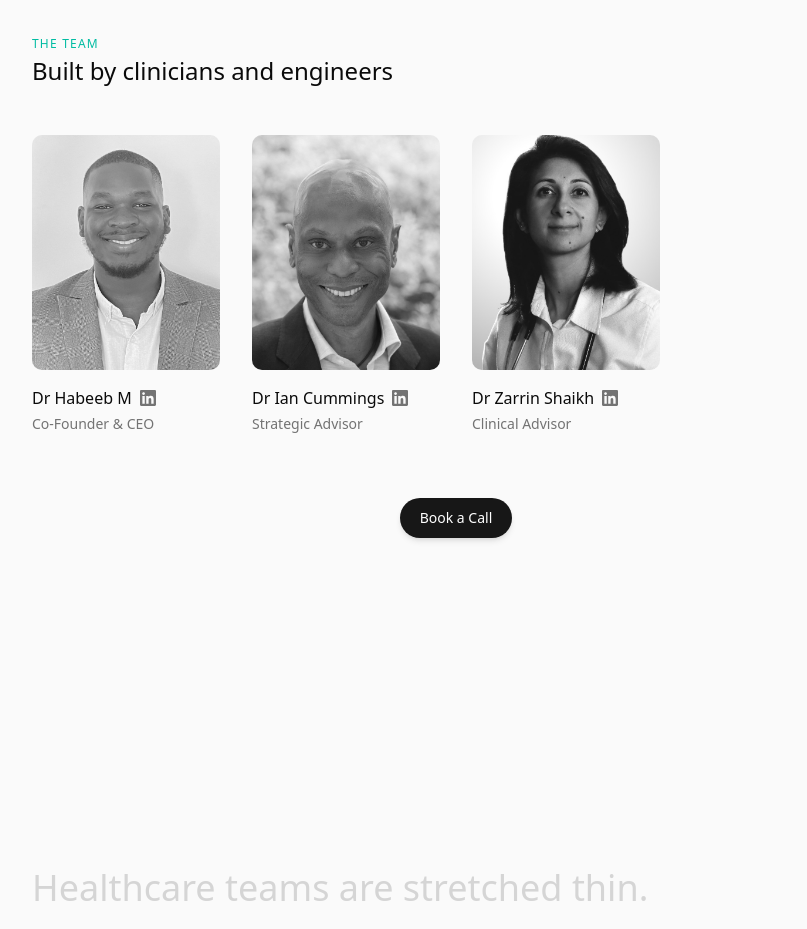
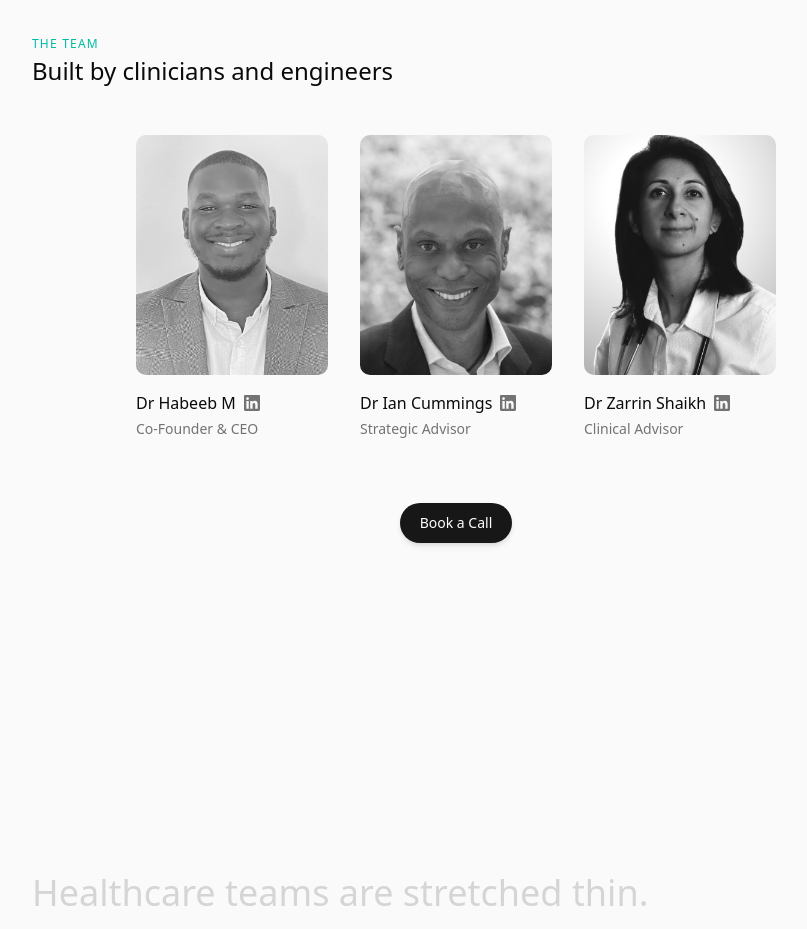
Before and after one commit to qdr-health/landing-page, a Next.js app: page / in a window 1280 px wide. Shown: the part 1800-2729 px from the top of the page, without its empty margins (184-991 px from the left). Built offline with nearby package versions, Linux system fonts and the light colour scheme; no server answers.

Commit message:
fix alignment of team

```diff
--- a/components/sections/team.tsx
+++ b/components/sections/team.tsx
@@ -55,7 +55,7 @@ const clinicalFounders: TeamMember[] = [
 
 function TeamMemberCard({ member }: { member: TeamMember }) {
   return (
-    <div className="space-y-4">
+    <div className="w-40 space-y-4 sm:w-48">
       <div className="aspect-[4/5] overflow-hidden rounded-lg bg-muted">
         <Image
           src={member.image}
@@ -97,7 +97,7 @@ export function Team() {
         </h2>
       </div>
 
-      <div className="mt-12 grid grid-cols-2 gap-4 sm:grid-cols-4 sm:gap-8">
+      <div className="mt-12 flex flex-wrap justify-center gap-4 sm:gap-8">
         {founders.map((member) => (
           <TeamMemberCard key={member.name} member={member} />
         ))}
```
